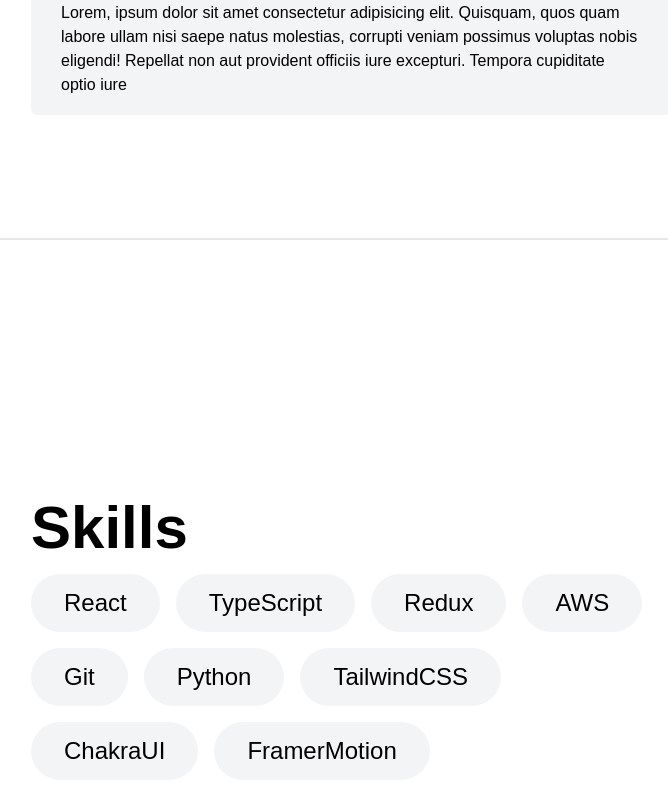
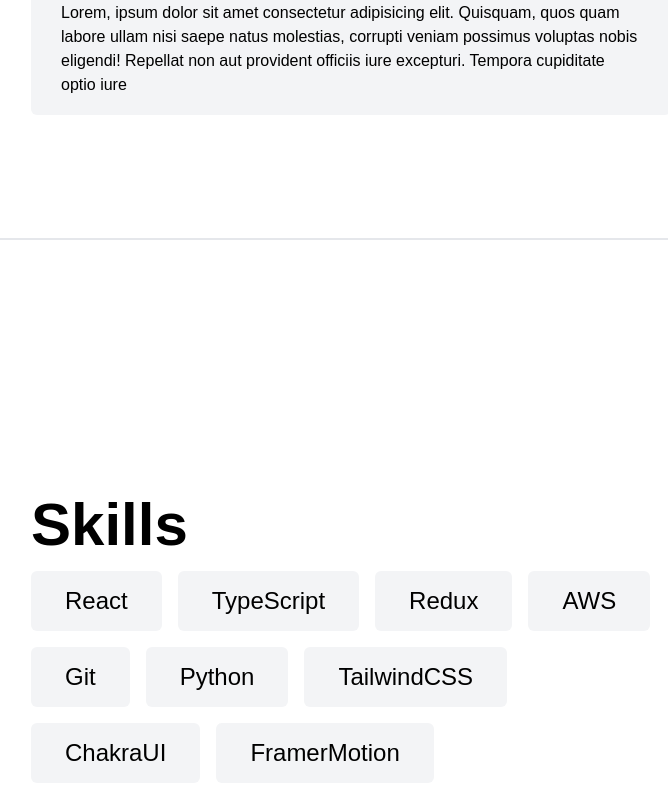
Before and after one commit to hozakowskimilosz/portfolio, a React app: page / in a window 1280 px wide. Shown: the part 1362-2162 px from the top of the page, without its empty margins (289-957 px from the left). Built offline with nearby package versions, Linux system fonts and the light colour scheme; the HTML template or start-up script is replaced by a standard one.

Commit message:
minor styling changes

```diff
--- a/src/components/Skills.tsx
+++ b/src/components/Skills.tsx
@@ -20,7 +20,7 @@
       className="flex h-screen flex-col items-center justify-center px-5"
     >
       <div className="flex flex-col gap-4 md:w-[40rem]">
-        <h2 className="text-6xl font-bold transition-all hover:text-7xl hover:text-primary-light">
+        <h2 className="text-6xl font-bold transition-all hover:tracking-wider hover:text-primary-light">
           Skills
         </h2>
 
@@ -42,7 +42,7 @@
 
 function Skill({ children }: SkillProps) {
   return (
-    <div className="rounded-full border border-transparent bg-gray-100 px-8 py-3 text-2xl transition-all hover:scale-105 hover:border-primary">
+    <div className="rounded-md border-2 border-transparent bg-gray-100 px-8 py-3 text-2xl transition-all hover:scale-105 hover:border-primary">
       {children}
     </div>
   );
--- a/src/components/ui/Reveal.tsx
+++ b/src/components/ui/Reveal.tsx
@@ -43,7 +43,7 @@
           ease: "easeIn",
           delay: idx ? idx * 0.08 : 0,
         }}
-        className="absolute bottom-[4px] left-0 right-0 top-[4px] z-20 rounded-full bg-primary"
+        className="absolute bottom-[4px] left-0 right-0 top-[4px] z-20 bg-primary"
       ></motion.div>
     </div>
   );
```
